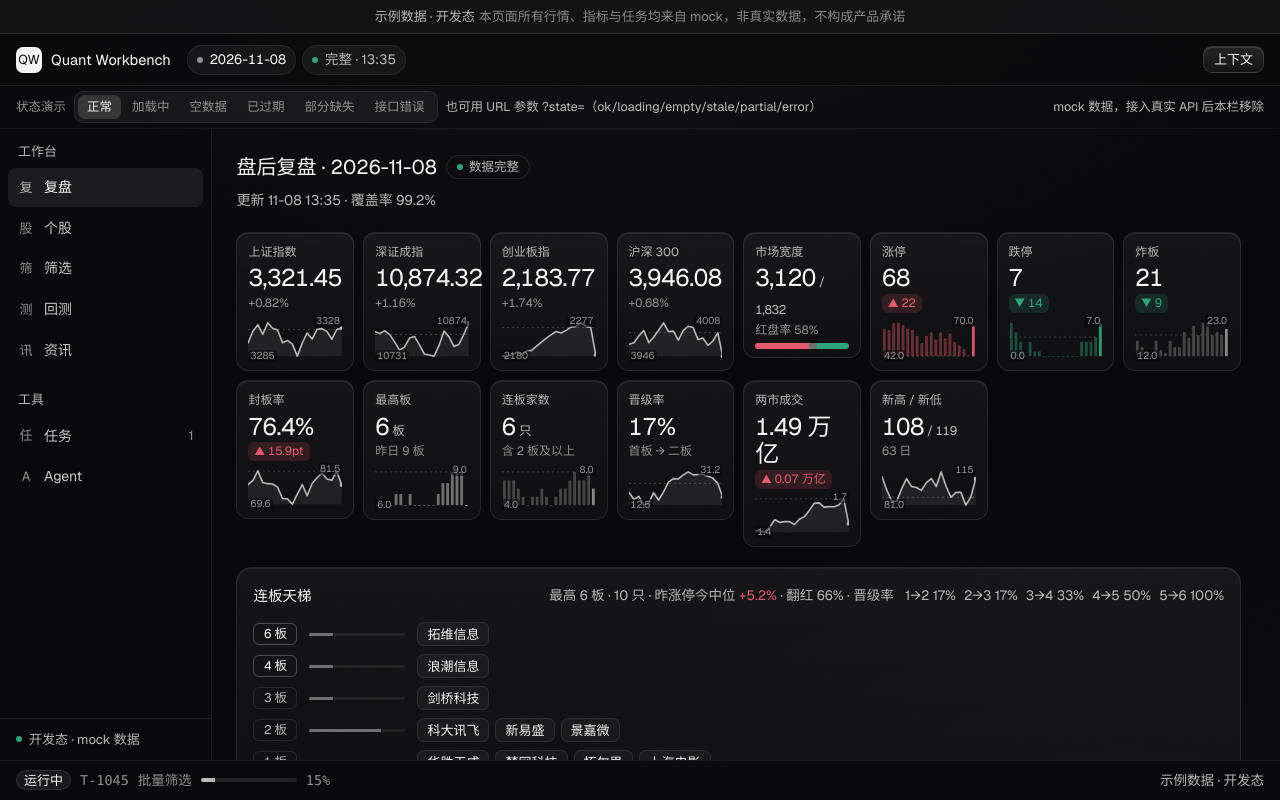
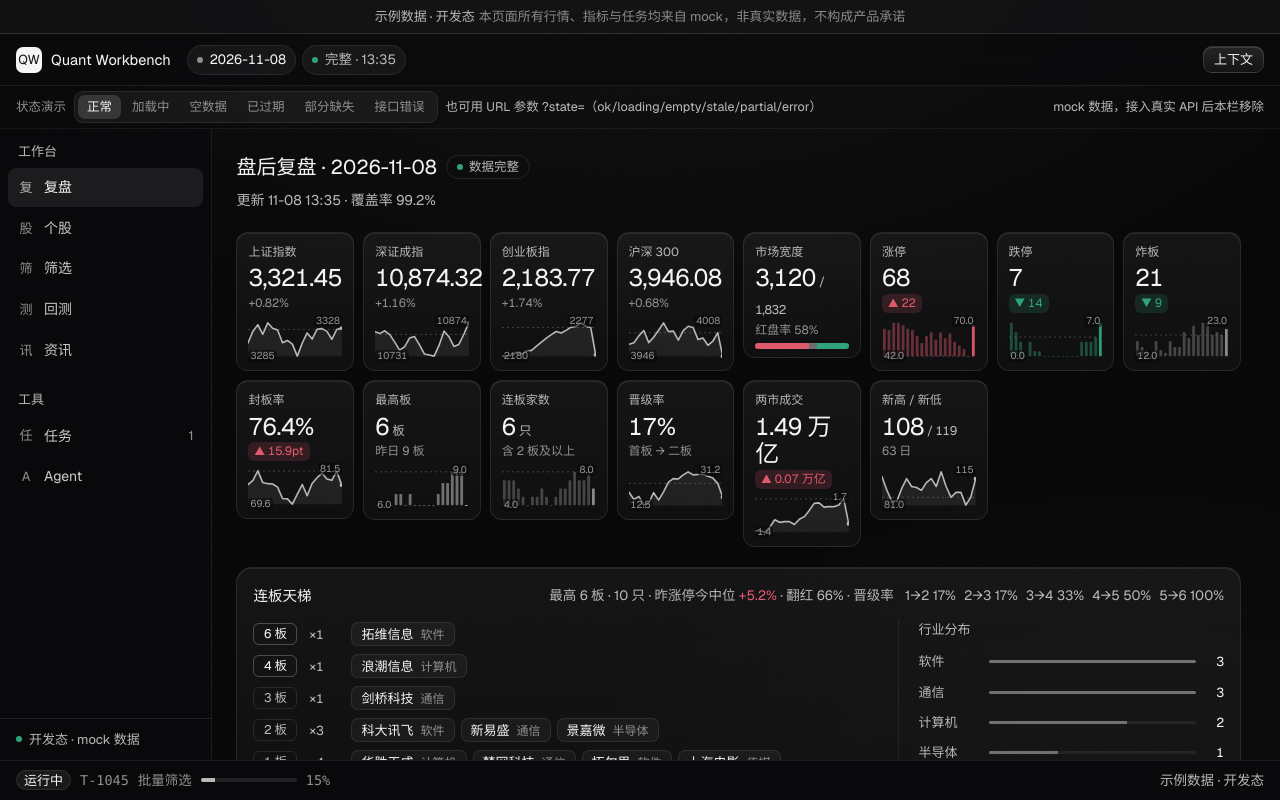
Before and after one commit to Liuxuanzhenn/Ideaing-Trader, a React (Vite) app in the folder web/: page / in a window 1280 px wide. Built offline with nearby package versions, Linux system fonts and the light colour scheme.

Commit message:
feat(web): 天梯改为分层+行业分布两栏，每只涨停股带行业标签
- 左侧：N 板 / ×家数 / 个股胶囊（名字后跟行业）
- 右侧：行业分布列表，按涨停家数排序带比例条
- 去掉原来重复表达家数的条形，1024 下两栏上下堆叠

```diff
--- a/web/src/api/mock.ts
+++ b/web/src/api/mock.ts
@@ -80,16 +80,16 @@ const INDICES = [
 ];
 
 const LADDER = [
-  { code: '002261', name: '拓维信息', ladder: 6, seal_time: null },
-  { code: '000977', name: '浪潮信息', ladder: 4, seal_time: null },
-  { code: '603083', name: '剑桥科技', ladder: 3, seal_time: null },
-  { code: '002230', name: '科大讯飞', ladder: 2, seal_time: null },
-  { code: '300502', name: '新易盛', ladder: 2, seal_time: null },
-  { code: '300474', name: '景嘉微', ladder: 2, seal_time: null },
-  { code: '600410', name: '华胜天成', ladder: 1, seal_time: null },
-  { code: '002123', name: '梦网科技', ladder: 1, seal_time: null },
-  { code: '300229', name: '拓尔思', ladder: 1, seal_time: null },
-  { code: '601595', name: '上海电影', ladder: 1, seal_time: null },
+  { code: '002261', name: '拓维信息', ladder: 6, industry: '软件', seal_time: null },
+  { code: '000977', name: '浪潮信息', ladder: 4, industry: '计算机', seal_time: null },
+  { code: '603083', name: '剑桥科技', ladder: 3, industry: '通信', seal_time: null },
+  { code: '002230', name: '科大讯飞', ladder: 2, industry: '软件', seal_time: null },
+  { code: '300502', name: '新易盛', ladder: 2, industry: '通信', seal_time: null },
+  { code: '300474', name: '景嘉微', ladder: 2, industry: '半导体', seal_time: null },
+  { code: '600410', name: '华胜天成', ladder: 1, industry: '计算机', seal_time: null },
+  { code: '002123', name: '梦网科技', ladder: 1, industry: '通信', seal_time: null },
+  { code: '300229', name: '拓尔思', ladder: 1, industry: '软件', seal_time: null },
+  { code: '601595', name: '上海电影', ladder: 1, industry: '传媒', seal_time: null },
 ];
 
 const SECTORS = [
--- a/web/src/api/types.ts
+++ b/web/src/api/types.ts
@@ -57,6 +57,8 @@ export interface LadderRow {
   code: string;
   name: string;
   ladder: number;
+  /** 行业分类尚未验证，不可用时为 null */
+  industry: string | null;
   /** 封板时间需要分钟线，可为 null */
   seal_time: string | null;
 }
--- a/web/src/app.css
+++ b/web/src/app.css
@@ -473,3 +473,19 @@ table.data tbody tr[tabindex] { cursor: pointer; }
 /* 板块表：领涨股做成可点胶囊 */
 table.data .link-chip { border: 0; background: none; padding: 0; font-size: 13.5px; color: var(--text); }
 table.data .link-chip:hover { color: var(--text); text-decoration: underline; text-underline-offset: 3px; }
+
+/* 天梯：左侧分层 + 右侧行业分布 */
+.ladder-layout { display: grid; grid-template-columns: minmax(0, 1.9fr) minmax(0, 1fr); gap: 24px; }
+.ladder-row .cnt { flex: 0 0 30px; font-size: 13px; color: var(--muted); font-variant-numeric: tabular-nums; }
+.ladder-chip .ind { margin-left: 7px; font-size: 12px; color: var(--muted-2); }
+.industry-dist { display: flex; flex-direction: column; gap: 9px; padding-left: 20px; border-left: 1px solid rgba(255, 255, 255, .07); }
+.industry-head { font-size: 13px; color: var(--muted); margin-bottom: 2px; }
+.industry-row { display: flex; align-items: center; gap: 10px; font-size: 13px; }
+.industry-row .iname { flex: 0 0 60px; color: var(--muted); white-space: nowrap; overflow: hidden; text-overflow: ellipsis; }
+.industry-row .ibar { flex: 1 1 auto; height: 3px; border-radius: 2px; background: rgba(255, 255, 255, .07); overflow: hidden; }
+.industry-row .ibar > i { display: block; height: 100%; background: rgba(255, 255, 255, .35); }
+.industry-row .inum { flex: 0 0 18px; text-align: right; color: var(--text); font-variant-numeric: tabular-nums; }
+@media (max-width: 1024px) {
+  .ladder-layout { grid-template-columns: 1fr; gap: 14px; }
+  .industry-dist { padding-left: 0; border-left: 0; border-top: 1px solid rgba(255, 255, 255, .07); padding-top: 12px; }
+}
--- a/web/src/pages/ReviewPage.tsx
+++ b/web/src/pages/ReviewPage.tsx
@@ -80,7 +80,14 @@ export function ReviewPage({ client, date, dateFallback = false, selectedCode =
     levels.get(row.ladder)!.push(row);
   }
   const levelKeys = [...levels.keys()].sort((a, b) => b - a);
-  const maxLevelCount = Math.max(1, ...levelKeys.map((k) => levels.get(k)!.length));
+
+  const industryCount = new Map<string, number>();
+  for (const row of data.ladder) {
+    const key = row.industry ?? '未分类';
+    industryCount.set(key, (industryCount.get(key) ?? 0) + 1);
+  }
+  const industries = [...industryCount.entries()].sort((a, b) => b[1] - a[1]);
+  const maxIndustry = Math.max(1, ...industries.map(([, n]) => n));
 
   return (
     <>
@@ -226,21 +233,21 @@ export function ReviewPage({ client, date, dateFallback = false, selectedCode =
             {levelKeys.length === 0 ? (
               <div className="small muted">今日没有涨停股</div>
             ) : (
+              <div className="ladder-layout">
                 <div className="ladder-rows">
                   {levelKeys.map((level) => {
                     const rows = levels.get(level)!;
                     return (
                       <div className="ladder-row" key={level}>
                         <span className={`lvl ${level >= 4 ? 'lvl-hot' : ''}`}>{level} 板</span>
-                      <span className="bar">
-                        <i style={{ width: `${(rows.length / maxLevelCount) * 100}%` }} />
-                      </span>
+                        <span className="cnt">×{rows.length}</span>
                         <span className="names">
                           {rows.map((row) => (
                             <button
                               key={row.code}
                               className={`ladder-chip ${selectedCode === row.code ? 'selected' : ''}`}
                               tabIndex={0}
+                              title={row.industry ?? '行业未分类'}
                               onClick={() => onSelectStock?.(row.code)}
                               onDoubleClick={() => onOpenStock?.(row.code)}
                               onKeyDown={(event) => {
@@ -251,12 +258,25 @@ export function ReviewPage({ client, date, dateFallback = false, selectedCode =
                               }}
                             >
                               {row.name}
+                              <span className="ind">{row.industry ?? '未分类'}</span>
                             </button>
                           ))}
                         </span>
                       </div>
                     );
                   })}
+                </div>
+
+                <div className="industry-dist">
+                  <div className="industry-head">行业分布</div>
+                  {industries.map(([name, n]) => (
+                    <div className="industry-row" key={name}>
+                      <span className="iname">{name}</span>
+                      <span className="ibar"><i style={{ width: `${(n / maxIndustry) * 100}%` }} /></span>
+                      <span className="inum">{n}</span>
+                    </div>
+                  ))}
+                </div>
               </div>
             )}
           </div>
```
Lines whose indentation alone changed are shown as unchanged.
